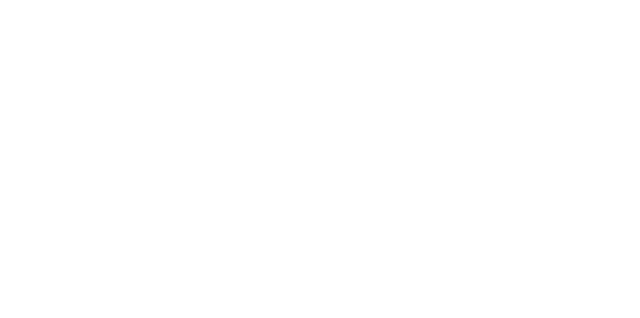
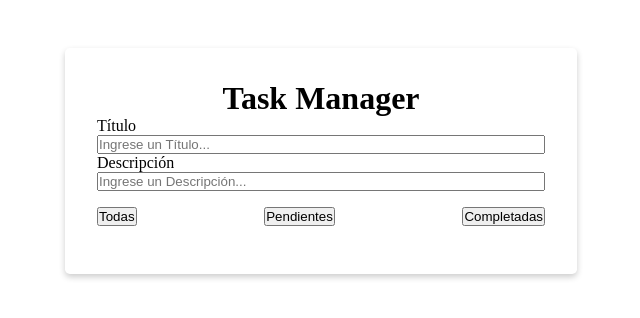
Before and after one commit to Yair-Martinez/DMS-PruebaTecnica, an Angular app in the folder TaskManager.Frontend/: page /task-manager in a window 1280 px wide. Before the commit this address led to /. Shown: the top 318 px of the page, without its empty margins (319-959 px from the left). Built offline with nearby package versions, Linux system fonts and the light colour scheme.

Commit message:
feat(frontend): crear modulo task-manager e incluir en el routing de la app

```diff
--- a/TaskManager.Frontend/src/app/app-routing.module.ts
+++ b/TaskManager.Frontend/src/app/app-routing.module.ts
@@ -1,7 +1,17 @@
 import { NgModule } from '@angular/core';
 import { RouterModule, Routes } from '@angular/router';
 
-const routes: Routes = [];
+const routes: Routes = [
+  {
+    path: "task-manager",
+    loadChildren: () => import('./modules/task-manager/task-manager.module').then(m => m.TaskManagerModule)
+  },
+  {
+    path: "",
+    redirectTo: "task-manager",
+    pathMatch: "full"
+  }
+];
 
 @NgModule({
   imports: [RouterModule.forRoot(routes)],
--- a/TaskManager.Frontend/src/app/app.module.ts
+++ b/TaskManager.Frontend/src/app/app.module.ts
@@ -3,10 +3,12 @@
 
 import { AppRoutingModule } from './app-routing.module';
 import { AppComponent } from './app.component';
+import { TaskManagerComponent } from './modules/task-manager/task-manager.component';
 
 @NgModule({
   declarations: [
-    AppComponent
+    AppComponent,
+    TaskManagerComponent
   ],
   imports: [
     BrowserModule,
--- /dev/null
+++ b/TaskManager.Frontend/src/app/modules/task-manager/task-manager.component.html
@@ -0,0 +1,19 @@
+<h1>Task Manager</h1>
+
+<form>
+  <div class="form-control">
+    <label for="titulo">Título</label><br>
+    <input type="text" id="titulo" name="titulo" placeholder="Ingrese un Título...">
+  </div>
+
+  <div class="form-control">
+    <label for="titulo">Descripción</label><br>
+    <input type="text" id="descripcion" name="descripcion" placeholder="Ingrese un Descripción...">
+  </div>
+</form>
+
+<div class="btn-container">
+  <button type="button">Todas</button>
+  <button type="button">Pendientes</button>
+  <button type="button">Completadas</button>
+</div>
--- /dev/null
+++ b/TaskManager.Frontend/src/app/modules/task-manager/task-manager.component.scss
@@ -0,0 +1,31 @@
+:host {
+  display: flex;
+  flex-direction: column;
+  justify-content: center;
+  align-items: center;
+  width: 40%;
+  margin: 3rem auto;
+  padding: 2rem;
+  border-radius: 0.3rem;
+  background-color: #fff;
+  box-shadow: 0 3px 6px rgba($color: #000000, $alpha: .2);
+
+  form {
+    width: 100%;
+
+    .form-control {
+
+      input {
+        width: 100%;
+      }
+    }
+  }
+
+  .btn-container {
+    display: flex;
+    justify-content: space-between;
+    width: 100%;
+    margin: 1rem 0;
+  }
+
+}
--- a/TaskManager.Frontend/src/styles.scss
+++ b/TaskManager.Frontend/src/styles.scss
@@ -10,3 +10,8 @@
 body {
   min-height: 100%;
 }
+
+body {
+  display: flex;
+  flex-direction: column;
+}
```
Also changed, not shown: TaskManager.Frontend/src/app/modules/task-manager/task-manager-routing.module.ts (added, +16 -0 lines), TaskManager.Frontend/src/app/modules/task-manager/task-manager.component.ts (added, +10 -0 lines), TaskManager.Frontend/src/app/modules/task-manager/task-manager.module.ts (added, +14 -0 lines).
